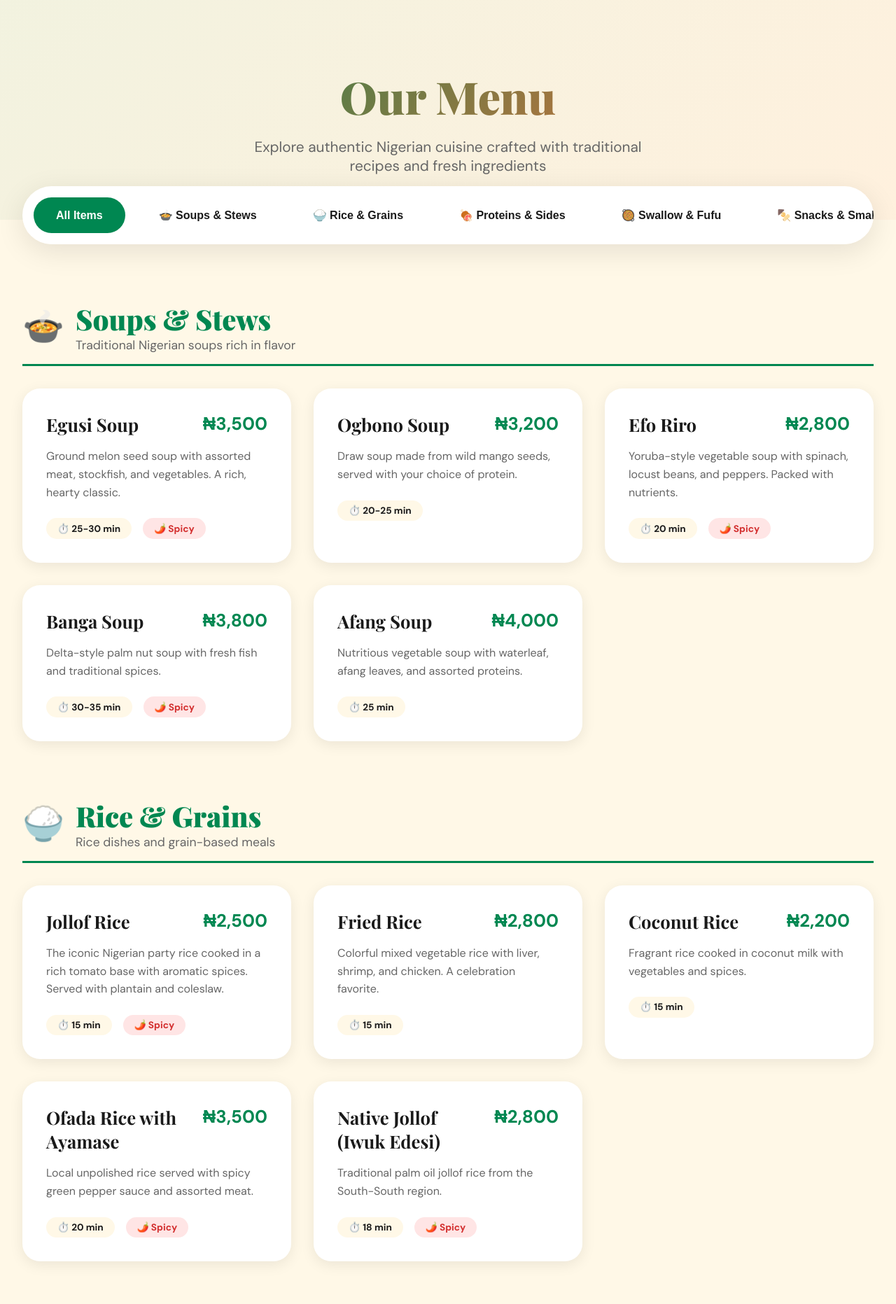
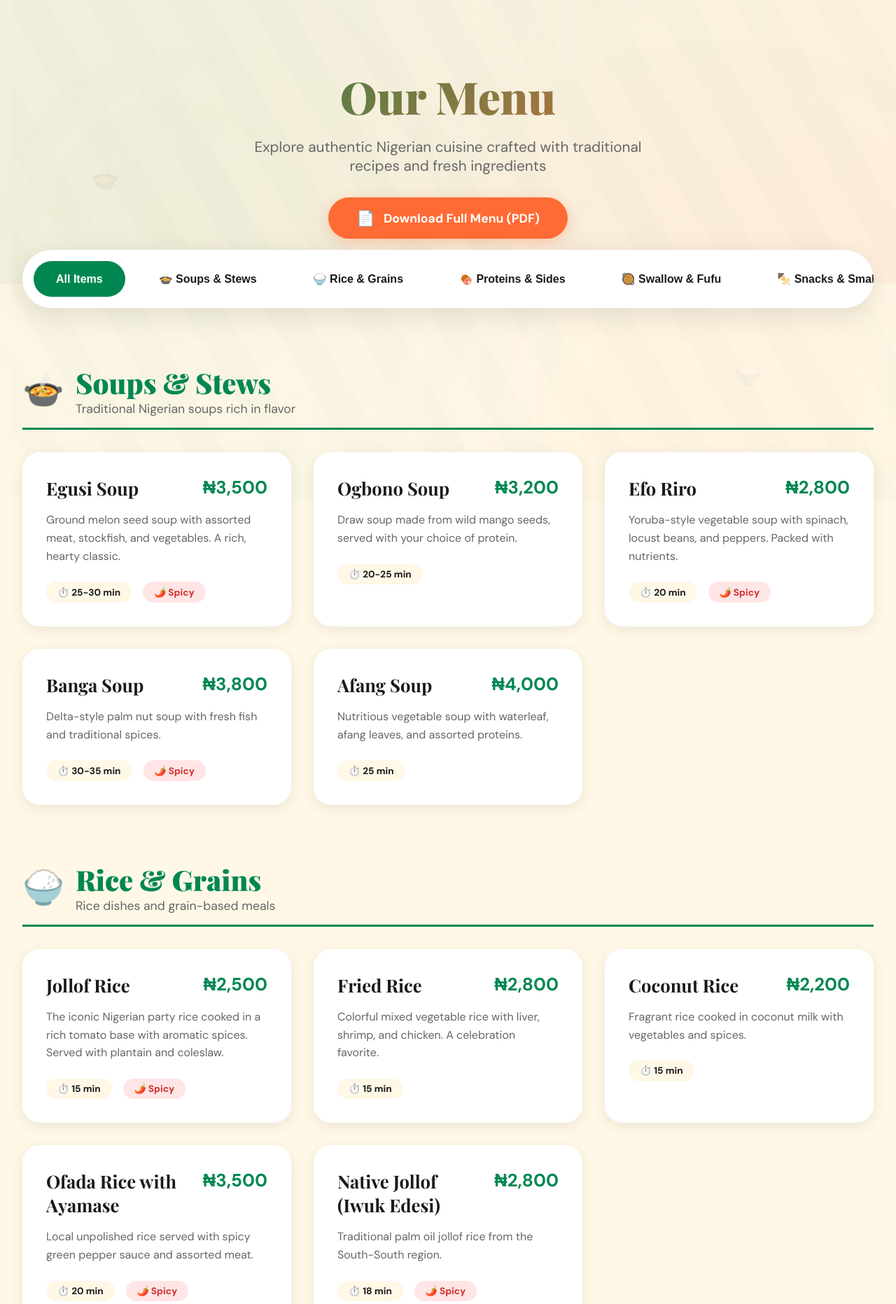
Before and after one commit to fachiny17/naija-flavours, a Flask app: page /menu in a window 1280 px wide. Shown: the part 84-1947 px from the top of the page at 70% size. Run offline with Flask 3, Linux system fonts and the light colour scheme; data comes from the database, SQL or seed files in the repository.

Commit message:
added food menu download-pdf feature

```diff
--- a/app.py
+++ b/app.py
@@ -4,6 +4,14 @@ import qrcode
 import io
 from datetime import datetime
 import os
+
+from io import BytesIO
+from reportlab.lib.pagesizes import letter
+from reportlab.lib import colors
+from reportlab.lib.styles import getSampleStyleSheet, ParagraphStyle
+from reportlab.lib.units import inch
+from reportlab.platypus import SimpleDocTemplate, Table, TableStyle, Paragraph, Spacer, PageBreak
+from reportlab.lib.enums import TA_CENTER, TA_LEFT
 
 app = Flask(__name__)
 
@@ -311,6 +319,174 @@ def qr_page():
     menu_url = request.host_url + 'menu'
     return render_template('qr_page.html', menu_url=menu_url)
 
+@app.route('/download-menu-pdf')
+def download_menu_pdf():
+    """Generate and download the complete menu as a PDF"""
+
+    # Create a buffer to hold the PDF
+    buffer = BytesIO()
+
+    # Create the PDF document
+    doc = SimpleDocTemplate(buffer, pagesize=letter, rightMargin=50, leftMargin=50,
+                           topMargin=50, bottomMargin=50)
+
+    # Container for the 'Flowable' objects
+    elements = []
+
+    # Define styles
+    styles = getSampleStyleSheet()
+
+    # Custom styles
+    title_style = ParagraphStyle(
+        'CustomTitle',
+        parent=styles['Heading1'],
+        fontSize=28,
+        textColor=colors.HexColor('#008751'),
+        spaceAfter=12,
+        alignment=TA_CENTER,
+        fontName='Helvetica-Bold'
+    )
+
+    subtitle_style = ParagraphStyle(
+        'CustomSubtitle',
+        parent=styles['Normal'],
+        fontSize=12,
+        textColor=colors.HexColor('#666666'),
+        spaceAfter=30,
+        alignment=TA_CENTER,
+        fontName='Helvetica'
+    )
+
+    category_style = ParagraphStyle(
+        'CategoryStyle',
+        parent=styles['Heading2'],
+        fontSize=18,
+        textColor=colors.HexColor('#008751'),
+        spaceAfter=12,
+        spaceBefore=20,
+        fontName='Helvetica-Bold'
+    )
+
+    item_name_style = ParagraphStyle(
+        'ItemName',
+        parent=styles['Normal'],
+        fontSize=12,
+        textColor=colors.HexColor('#1a1a1a'),
+        fontName='Helvetica-Bold'
+    )
+
+    item_desc_style = ParagraphStyle(
+        'ItemDesc',
+        parent=styles['Normal'],
+        fontSize=10,
+        textColor=colors.HexColor('#666666'),
+        fontName='Helvetica'
+    )
+
+    # Add title
+    title = Paragraph("Naija Flavours Menu", title_style)
+    elements.append(title)
+
+    # Add subtitle
+    subtitle = Paragraph("Authentic Nigerian Cuisine", subtitle_style)
+    elements.append(subtitle)
+
+    # Add date
+    date_text = Paragraph(f"Generated on {datetime.now().strftime('%B %d, %Y')}",
+                         ParagraphStyle('DateStyle', parent=styles['Normal'],
+                                      fontSize=9, textColor=colors.grey,
+                                      alignment=TA_CENTER))
+    elements.append(date_text)
+    elements.append(Spacer(1, 20))
+
+    # Get all categories and items
+    categories = Category.query.all()
+
+    for category in categories:
+        # Get items for this category
+        items = MenuItem.query.filter_by(category_id=category.id, available=True).all()
+
+        if items:
+            # Category header
+            cat_name = f"{category.icon} {category.name}" if category.icon else category.name
+            cat_header = Paragraph(cat_name, category_style)
+            elements.append(cat_header)
+
+            if category.description:
+                cat_desc = Paragraph(category.description, item_desc_style)
+                elements.append(cat_desc)
+                elements.append(Spacer(1, 10))
+
+            # Create table for items
+            table_data = []
+
+            for item in items:
+                # Item name and price row
+                name_cell = Paragraph(item.name, item_name_style)
+                price_cell = Paragraph(f"₦{item.price:,.0f}", item_name_style)
+
+                # Build tags
+                tags = []
+                if item.is_spicy:
+                    tags.append("🌶️ Spicy")
+                if item.is_vegetarian:
+                    tags.append("🌱 Vegetarian")
+                if item.prep_time:
+                    tags.append(f"⏱️ {item.prep_time}")
+
+                tags_text = " • ".join(tags) if tags else ""
+
+                # Description with tags
+                desc_text = item.description if item.description else ""
+                if tags_text:
+                    desc_text += f"<br/><i>{tags_text}</i>"
+
+                desc_cell = Paragraph(desc_text, item_desc_style)
+
+                # Add rows
+                table_data.append([name_cell, price_cell])
+                table_data.append([desc_cell, ''])
+                table_data.append([Spacer(1, 8), ''])  # Add spacing between items
+
+            # Create and style the table
+            item_table = Table(table_data, colWidths=[4.5*inch, 1.5*inch])
+            item_table.setStyle(TableStyle([
+                ('VALIGN', (0, 0), (-1, -1), 'TOP'),
+                ('LEFTPADDING', (0, 0), (-1, -1), 0),
+                ('RIGHTPADDING', (0, 0), (-1, -1), 0),
+                ('TOPPADDING', (0, 0), (-1, -1), 2),
+                ('BOTTOMPADDING', (0, 0), (-1, -1), 2),
+            ]))
+
+            elements.append(item_table)
+            elements.append(Spacer(1, 15))
+
+    # Add footer
+    elements.append(Spacer(1, 30))
+    footer = Paragraph(
+        "Thank you for choosing Naija Flavours!<br/>For orders and inquiries, <a href='https://naija-flavours.onrender.com/'><b>visit us online</b></a>.",
+        ParagraphStyle('Footer', parent=styles['Normal'],
+                      fontSize=9, textColor=colors.grey,
+                      alignment=TA_CENTER, fontName='Helvetica-Oblique')
+    )
+    elements.append(footer)
+
+    # Build PDF
+    doc.build(elements)
+
+    # Move buffer position to beginning
+    buffer.seek(0)
+
+    # Send the PDF
+    return send_file(
+        buffer,
+        as_attachment=True,
+        download_name='naija-flavors-menu.pdf',
+        mimetype='application/pdf'
+    )
+
+
+
 # Add a health check endpoint
 @app.route('/health')
 def health():
--- a/requirements.txt
+++ b/requirements.txt
@@ -3,3 +3,4 @@ Flask-SQLAlchemy==3.1.1
 gunicorn==21.2.0
 qrcode==7.4.2
 psycopg2-binary==2.9.9
+reportlab==4.0.7
--- a/templates/menu.html
+++ b/templates/menu.html
@@ -27,6 +27,83 @@
             font-family: 'DM Sans', sans-serif;
             background: var(--cream);
             color: var(--text-dark);
+            position: relative;
+        }
+
+        /* Animated Background */
+        .animated-bg {
+            position: fixed;
+            top: 0;
+            left: 0;
+            width: 100%;
+            height: 100%;
+            z-index: 0;
+            overflow: hidden;
+            background: var(--cream);
+        }
+
+        .bg-pattern {
+            position: absolute;
+            width: 100%;
+            height: 100%;
+            background-image:
+                radial-gradient(circle at 20% 50%, rgba(0, 135, 81, 0.03) 0%, transparent 50%),
+                radial-gradient(circle at 80% 80%, rgba(255, 107, 53, 0.03) 0%, transparent 50%);
+            animation: breathe 8s ease-in-out infinite;
+        }
+
+        @keyframes breathe {
+            0%, 100% { transform: scale(1); opacity: 1; }
+            50% { transform: scale(1.1); opacity: 0.8; }
+        }
+
+        /* Subtle Floating Elements */
+        .floating-icon {
+            position: absolute;
+            font-size: 2rem;
+            opacity: 0.08;
+            animation: floatGentle 15s infinite ease-in-out;
+        }
+
+        .floating-icon:nth-child(1) { top: 20%; left: 5%; animation-delay: 0s; }
+        .floating-icon:nth-child(2) { top: 60%; right: 8%; animation-delay: -5s; }
+        .floating-icon:nth-child(3) { top: 40%; left: 10%; animation-delay: -10s; }
+        .floating-icon:nth-child(4) { bottom: 20%; right: 15%; animation-delay: -7s; }
+
+        @keyframes floatGentle {
+            0%, 100% {
+                transform: translate(0, 0) rotate(0deg);
+            }
+            50% {
+                transform: translate(20px, -20px) rotate(3deg);
+            }
+        }
+
+        /* Nigerian Pattern Overlay */
+        .adire-pattern {
+            position: absolute;
+            width: 100%;
+            height: 100%;
+            background-image:
+                repeating-linear-gradient(
+                    60deg,
+                    transparent,
+                    transparent 50px,
+                    rgba(0, 135, 81, 0.01) 50px,
+                    rgba(0, 135, 81, 0.01) 100px
+                );
+            animation: slidePattern 40s linear infinite;
+        }
+
+        @keyframes slidePattern {
+            0% { transform: translateX(0); }
+            100% { transform: translateX(100px); }
+        }
+
+        /* Content wrapper to be above background */
+        nav, .menu-header, .filter-container, .menu-content {
+            position: relative;
+            z-index: 1;
         }
 
         /* Navigation */
@@ -78,6 +155,7 @@
             text-align: center;
             padding: 6rem 2rem 4rem;
             background: linear-gradient(135deg, rgba(0, 135, 81, 0.05) 0%, rgba(255, 107, 53, 0.05) 100%);
+            position: relative;
         }
 
         .menu-header h1 {
@@ -95,7 +173,34 @@
             font-size: 1.3rem;
             color: var(--text-light);
             max-width: 600px;
-            margin: 0 auto;
+            margin: 0 auto 2rem;
+        }
+
+        .download-pdf-btn {
+            display: inline-flex;
+            align-items: center;
+            gap: 0.8rem;
+            padding: 1rem 2.5rem;
+            background: var(--orange);
+            color: white;
+            text-decoration: none;
+            border-radius: 50px;
+            font-weight: 600;
+            font-size: 1.1rem;
+            transition: all 0.3s ease;
+            box-shadow: 0 5px 20px rgba(255, 107, 53, 0.3);
+            border: none;
+            cursor: pointer;
+        }
+
+        .download-pdf-btn:hover {
+            background: #E65A2B;
+            transform: translateY(-3px);
+            box-shadow: 0 8px 25px rgba(255, 107, 53, 0.4);
+        }
+
+        .download-pdf-btn .icon {
+            font-size: 1.3rem;
         }
 
         /* Filter Tabs */
@@ -325,6 +430,18 @@
     </style>
 </head>
 <body>
+    <!-- Animated Nigerian Background -->
+    <div class="animated-bg">
+        <div class="bg-pattern"></div>
+        <div class="adire-pattern"></div>
+
+        <!-- Subtle Floating Icons -->
+        <div class="floating-icon">🍲</div>
+        <div class="floating-icon">🍚</div>
+        <div class="floating-icon">🍖</div>
+        <div class="floating-icon">🌶️</div>
+    </div>
+
     <!-- Navigation -->
     <nav>
         <div class="nav-container">
@@ -342,6 +459,10 @@
     <div class="menu-header">
         <h1>Our Menu</h1>
         <p>Explore authentic Nigerian cuisine crafted with traditional recipes and fresh ingredients</p>
+        <a href="{{ url_for('download_menu_pdf') }}" class="download-pdf-btn">
+            <span class="icon">📄</span>
+            Download Full Menu (PDF)
+        </a>
     </div>
 
     <!-- Filter Tabs -->
```
